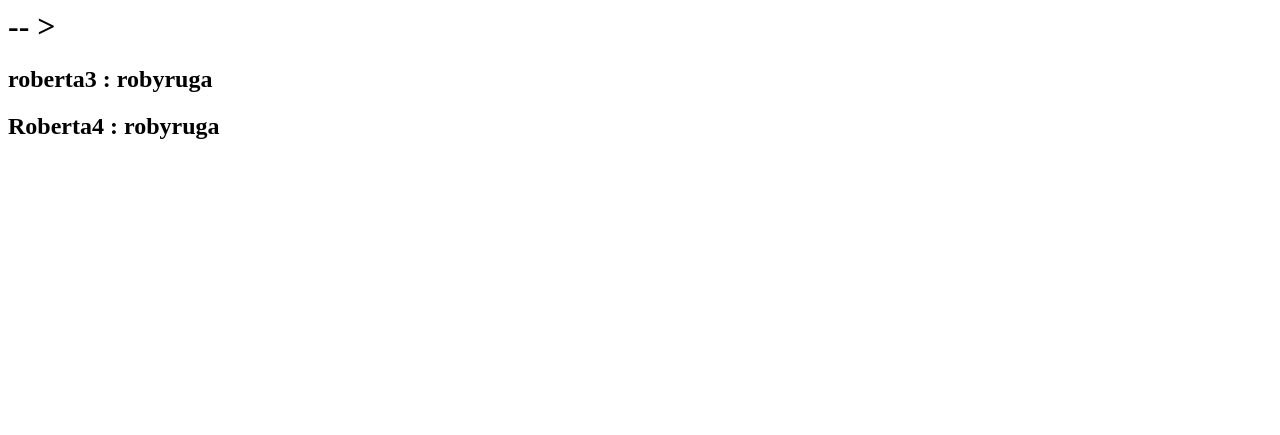
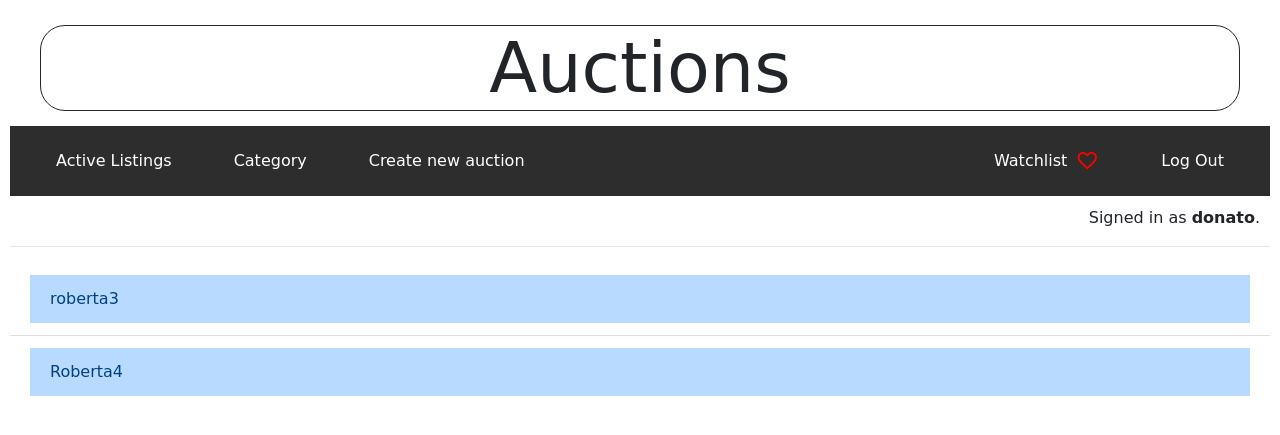
Before and after one commit to donato-casiello/commerce, a Django app: page /watchlist in a window 1280 px wide. Shown: the top 435 px of the page. Run offline with Django 3.2, Linux system fonts and the light colour scheme; a user stored in the database is signed in; data comes from the database, SQL or seed files in the repository; both versions use the stored data as it was after the commit; some libraries are stand-ins or nearby versions; some web fonts are replaced.

Commit message:
Another fix in watchlist

```diff
--- a/auctions/templates/auctions/detail.html
+++ b/auctions/templates/auctions/detail.html
@@ -51,8 +51,10 @@
         <input type="number" name="amount" placeholder="Bid on this item" step="0.01" required>
         <input type="submit">
 </form>
-
-<form action="{% url 'watchlist' %}" method="post">
+{% if message_watchlist %}
+    <p>{{ message_watchlist }}</p>
+{% endif %}
+<form action="{% url 'detail' auction.id %}" method="post">
     {% csrf_token %}
     <button title="Add/remove to watchlist" type="submit" value="Add to a watchlist" name="add/remove" id="add/remove">Add/remove from watchlist</button>
     <input type="hidden" name="auction_id" id="auction_id" value="{{ auction.id }}">
--- a/auctions/templates/auctions/watchlist.html
+++ b/auctions/templates/auctions/watchlist.html
@@ -1,10 +1,13 @@
+{% extends "auctions/layout.html" %}
 
-<h1>{{ watchlist_item.auction_id }} -- > {{ watchlist_item.watchlist }}</h1>
+{% block body %}
+<ul class="list-group list-group-flush">
+    {% for auction in watchlist_list %}
+        <li class="list-group-item list-group-item-action">
+            <a href="{% url 'detail' auction.auction_id.id %}" class="list-group-item list-group-item-action list-group-item-primary">
+                {{ auction.auction_id.title }}</a>
+        </li>
+    {% endfor %}
+</ul>
 
-{% for i in watchlist_list %}
-    <h2>{{ i.auction_id }}</h2>
-{% endfor %}
-
-{% if message %}
-    <h1>{{ message }}</h1>
-{% endif %}
+{% endblock %}
--- a/auctions/views.py
+++ b/auctions/views.py
@@ -161,19 +161,30 @@ def detail(request, auction_id):
                         "message" : messages.error,
                     })
                 return HttpResponseRedirect(reverse('detail', args=[auction.id]))
-            """ Maybe we don't need this anymore because is implemented inside the watchlist function
-            # Check for watchlist
-            elif 'watchlist' in request.POST:
-                # Check if the auction is already in the user's watchlist
-                if in_watchlist:
-                    # Remove the auction from the user's watchlist
-                    Watchlist.objects.filter(user_id=user.id, auction_id=auction.id).delete()
-                    messages.success(request, "Auction removed from watchlist.")
-                else:
-                    # Add the auction to the user's watchlist
-                    watchlist_item = Watchlist(user_id=user, auction_id=auction)
-                    watchlist_item.save()
-                    messages.success(request, "Auction added to watchlist.")"""
+        # User add or remove auction from watchlist
+        if 'add/remove' in request.POST:
+            # Check the user already has the item inside his watchlist
+            auction_id = request.POST["auction_id"]
+            auction = Auction.objects.get(pk=auction_id)
+            watchlist_item = Watchlist.objects.filter(user_id=user, auction_id=auction).first()
+            # If is the first time adding an auction, we have to create a new value inside the watchlist model
+            if watchlist_item == None:
+                new_watchlist = Watchlist(user_id=user, auction_id=auction, watchlist=True)
+                new_watchlist.save()
+                context = {"auction":auction, "price":price, "start_bid":auction.start_bid, "message_watchlist":"Add to watchlist"}
+                return render (request, "auctions/detail.html", context)
+            # The user want to remove the auction inside his watchlist
+            elif watchlist_item.watchlist == True:
+                watchlist_item.watchlist = False
+                watchlist_item.save()
+                context = {"auction":auction, "price":price, "start_bid":auction.start_bid, "message_watchlist":"Remove to watchlist"}
+                return render (request, "auctions/detail.html", context)
+            # The user want to add again
+            elif watchlist_item.watchlist == False:
+                watchlist_item.watchlist = True
+                watchlist_item.save()
+                context = {"auction":auction, "price":price, "start_bid":auction.start_bid, "message_watchlist":"Add again to watchlist"}
+                return render (request, "auctions/detail.html", context)
     # Render the detail page
     else:
         comments = Comment.objects.filter(auction_id=auction)
@@ -191,40 +202,10 @@ def detail(request, auction_id):
 @login_required(login_url='login')
 def watchlist(request):
     user = request.user
-    # If add/remove item to watchlist
-    if 'add/remove' in request.POST:
-        # Check the user already has the item inside his watchlist
-        auction_id = request.POST["auction_id"]
-        auction = Auction.objects.get(pk=auction_id)
-        watchlist_item = Watchlist.objects.filter(user_id=user, auction_id=auction).first()
-        # If is the first time adding an auction, we have to create a new value inside the watchlist model
-        if watchlist_item == None:
-            new_watchlist = Watchlist(user_id=user, auction_id=auction, watchlist=True)
-            new_watchlist.save()
-            return render (request, "auctions/watchlist.html", {
-                "message" : "Add to watchlist"
-            })
-        # The user want to remove the auction inside his watchlist
-        elif watchlist_item.watchlist == True:
-            watchlist_item.watchlist = False
-            watchlist_item.save()
-            return render (request, "auctions/watchlist.html", {
-                "message" : "Removed to watchlist"
-            })
-        # The user want to add again
-        elif watchlist_item.watchlist == False:
-            watchlist_item.watchlist = True
-            watchlist_item.save()
-            return render (request, "auctions/watchlist.html", {
-                "message" : "Add again to watchlist"
-            })
-
-    # Display the watchlist list
-    else:
-        watchlist_list = Watchlist.objects.filter(user_id=user, watchlist=True)
-        return render (request, "auctions/watchlist.html", {
-            "watchlist_list" : watchlist_list
-        })
+    watchlist_list = Watchlist.objects.filter(user_id=user, watchlist=True)
+    return render (request, "auctions/watchlist.html", {
+        "watchlist_list" : watchlist_list
+    })
 
 def category(request):
     """In this example, we're using the filter method to exclude auctions where the category is null, and the order_by method to sort the auctions by their category field.
```
Also changed, not shown: db.sqlite3.
